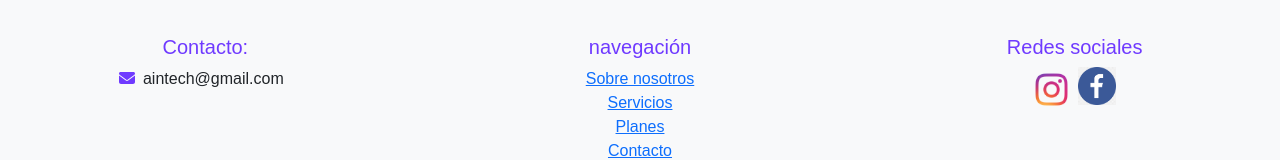
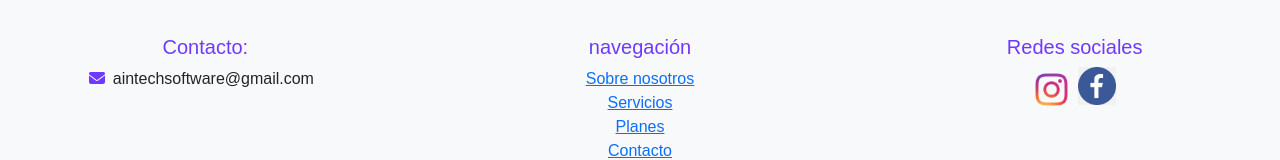
Before and after one commit to z4myk/aintech, a React (Vite) app in the folder client/: page / in a window 1280 px wide. Shown: the part 4771-4931 px from the top of the page. Built offline with nearby package versions, Linux system fonts and the light colour scheme; a web font is replaced by a local one.

Commit message:
footer fix

```diff
--- a/client/src/components/Footer.jsx
+++ b/client/src/components/Footer.jsx
@@ -13,7 +13,7 @@ export const Footer = () => {
                 <ul>
                     <li>
                         <FontAwesomeIcon icon={faEnvelope} className="titles" />
-                        <span className="mx-2">aintech@gmail.com</span>
+                        <span className="mx-2">aintechsoftware@gmail.com</span>
 
                     </li>
                 </ul>
@@ -31,9 +31,9 @@ export const Footer = () => {
                 <div className="col-md-4 col-sm-12">
                 <h5 className="titles">Redes sociales</h5>
                 <ul className="d-flex justify-content-center">
-                    <li className="titles"><img src={instagram} alt="Logo Instagram" className="logoInstagram" /></li>
+                    <li className="titles"><a target="_blank" href="https://www.instagram.com/aintech.dev/"><img src={instagram} alt="Logo Instagram" className="logoInstagram" /></a></li>
 
-                 <li  className="titles"><img src={facebook} alt="Logo Instagram" className="logoFacebook mx-1" /></li>
+                 <li  className="titles"><a target="_blank" href="https://www.facebook.com/Aintechsoftware"><img src={facebook} alt="Logo Instagram" className="logoFacebook mx-1" /></a></li>
                 </ul>
                 </div>
             </div>
```
